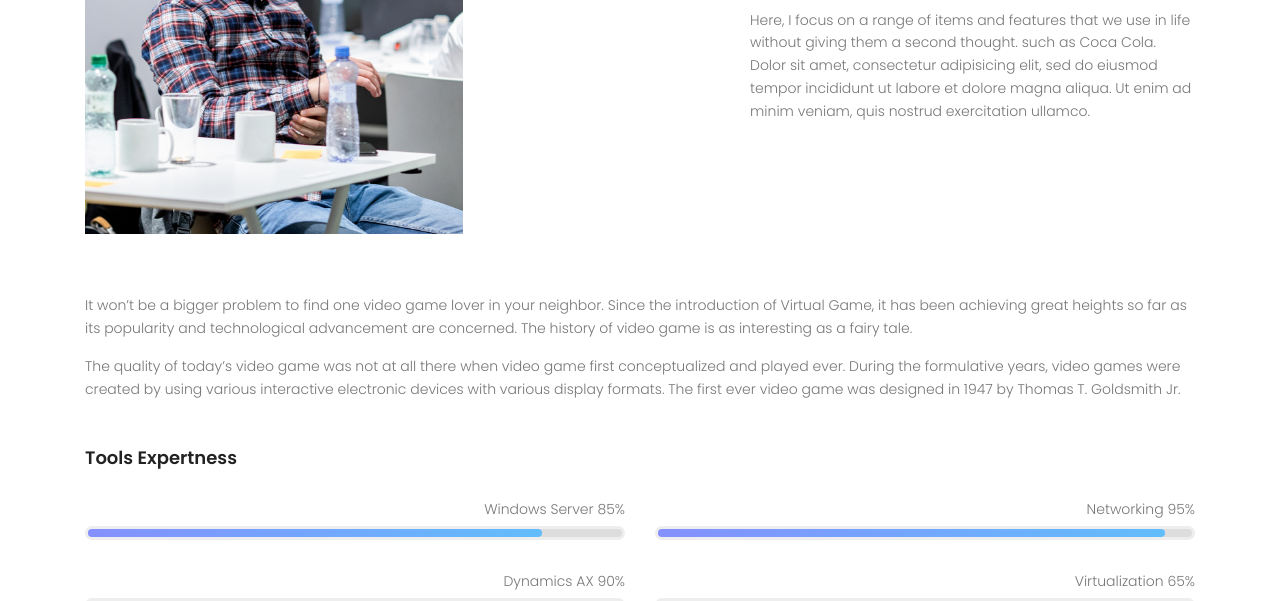
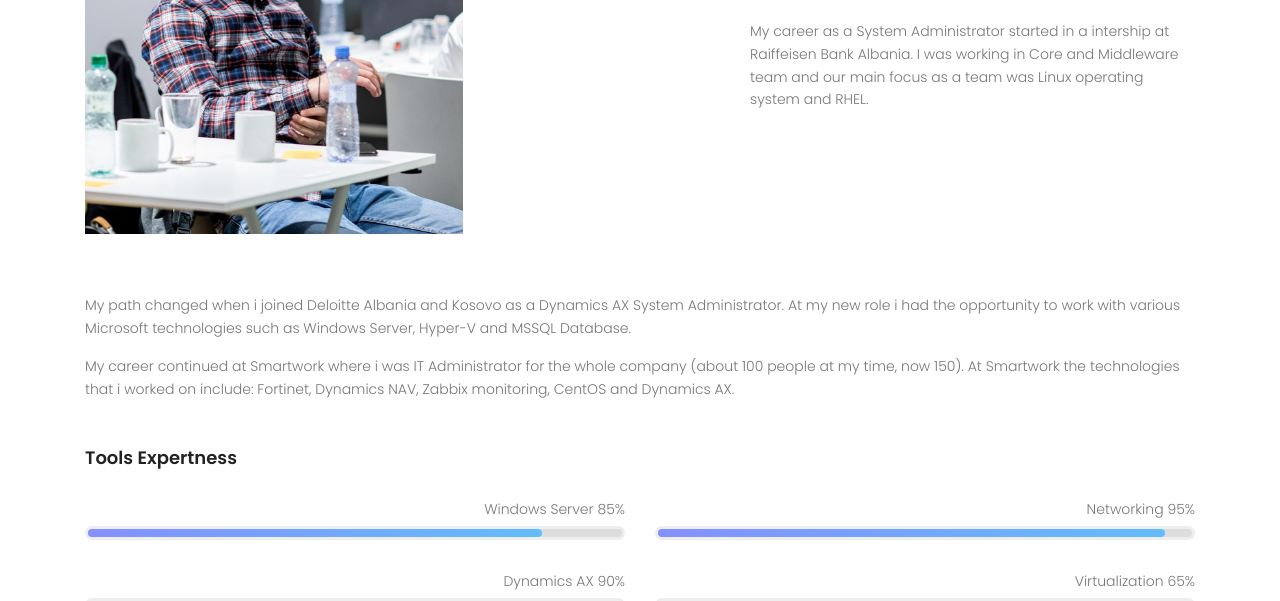
Before and after one commit to alketshabani/study-block, a plain HTML site: page alket.html in a window 1280 px wide. Shown: the part 663-1264 px from the top of the page. Drawn offline with nearby package versions, Linux system fonts and the light colour scheme; some packages are replaced by stand-ins of ours.

Commit message:
modified descriptio

```diff
--- a/alket.html
+++ b/alket.html
@@ -78,16 +78,19 @@
 						<h6>About Me</h6>
 						<h1 class="text-uppercase">Personal Details</h1>
 						<p>
-							Here, I focus on a range of items and features that we use in life without giving them a second thought. such as Coca Cola. Dolor sit amet, consectetur adipisicing elit, sed do eiusmod tempor incididunt ut labore et dolore magna aliqua. Ut enim ad minim veniam, quis nostrud exercitation ullamco.
+							My career as a System Administrator started in a intership at Raiffeisen Bank Albania.
+							I was working in Core and Middleware team and our main focus as a team was Linux operating system and RHEL.
 						</p>
 
 					</div>
 					<div class="col-lg-12 pt-60">
 						<p>
-							It won’t be a bigger problem to find one video game lover in your neighbor. Since the introduction of Virtual Game, it has been achieving great heights so far as its popularity and technological advancement are concerned. The history of video game is as interesting as a fairy tale.
+							My path changed when i joined Deloitte Albania and Kosovo as a Dynamics AX System Administrator. At my new role i had the
+							opportunity to work with various Microsoft technologies such as Windows Server, Hyper-V and MSSQL Database.
 						</p>
 						<p>
-							The quality of today’s video game was not at all there when video game first conceptualized and played ever. During the formulative years, video games were created by using various interactive electronic devices with various display formats. The first ever video game was designed in 1947 by Thomas T. Goldsmith Jr.
+							My career continued at Smartwork where i was IT Administrator for the whole company (about 100 people at my time, now 150).
+							At Smartwork the technologies that i worked on include: Fortinet, Dynamics NAV, Zabbix monitoring, CentOS and Dynamics AX.
 						</p>
 						<h4 class="pt-30">Tools Expertness</h4>
 					</div>
```
